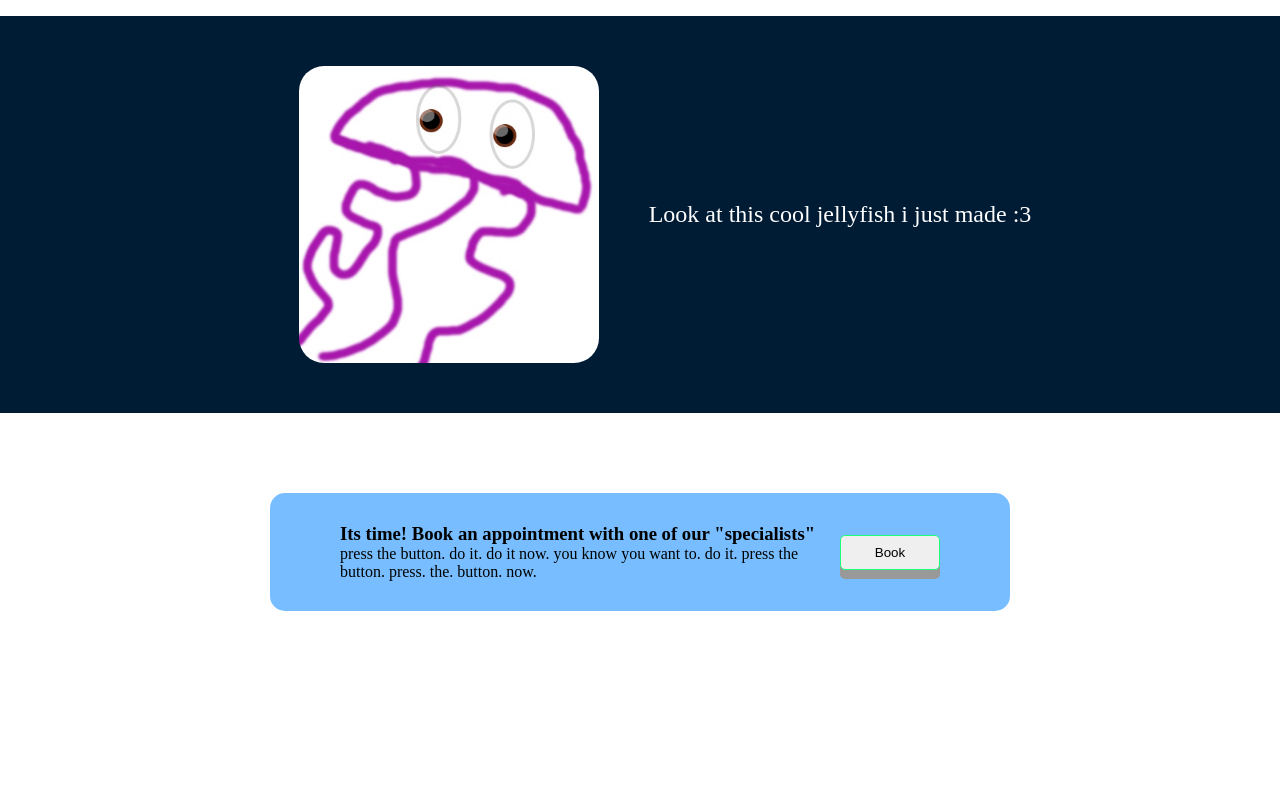
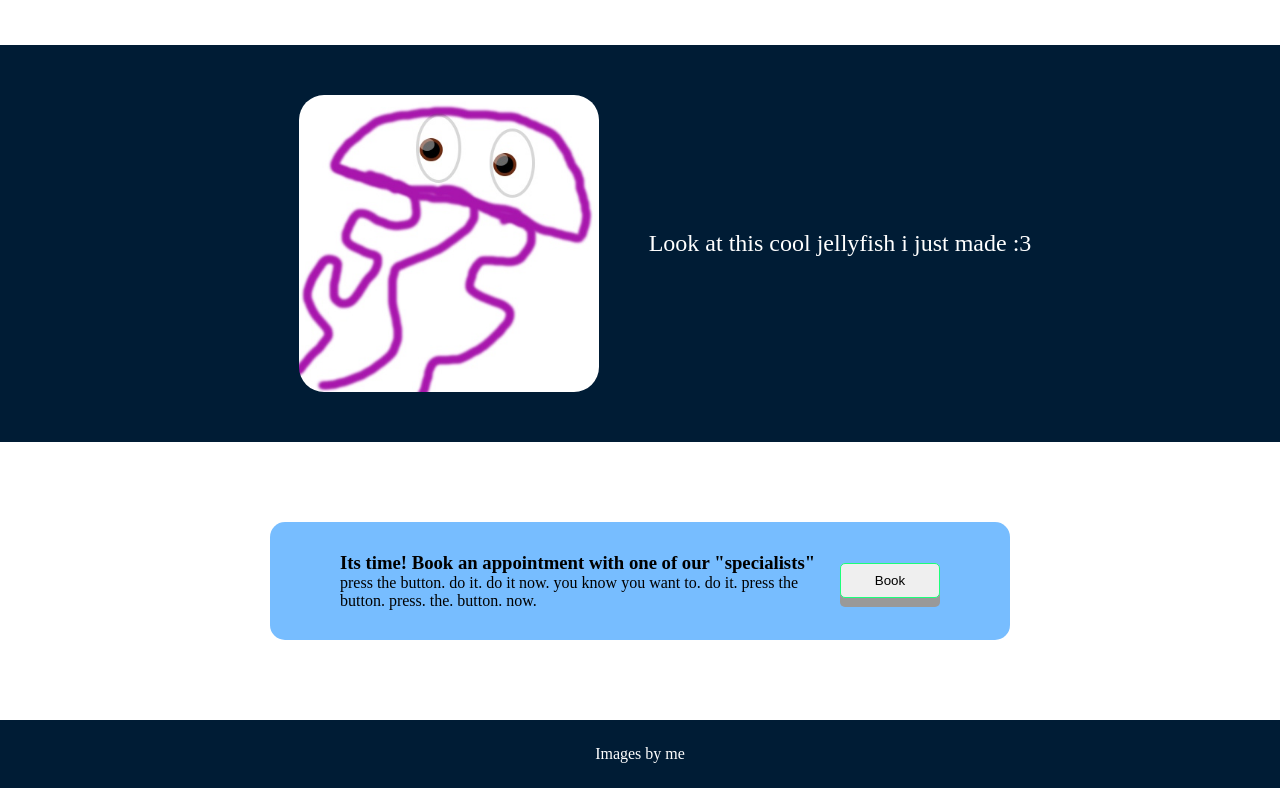
Before and after one commit to HotCoffeeYT/startpage-example, a plain HTML site: page index.html in a window 1280 px wide. Shown: the part 781-1569 px from the top of the page. Before the commit the page ends 1472 px from the top, so only its background shows below. Drawn offline with Linux system fonts and the light colour scheme.

Commit message:
added footer

```diff
--- a/index.html
+++ b/index.html
@@ -71,6 +71,9 @@
 			<button class="btn">Book</button>
 		</div>
 		</div>
+		<div class="footer">
+			<p>Images by me</p>
+		</div>
 
 	</body>
 </html>
--- a/styles.css
+++ b/styles.css
@@ -10,6 +10,8 @@ body {
 	display: flex;
 	justify-content: space-evenly;
 	background-color: #001C35;
+	height: 80px;
+	align-items: center;
 }
 
 .headerlinks {
@@ -23,7 +25,7 @@ body {
 }
 
 .headerlogo {
-	width: 50px;
+	width: 80px;
 	height: auto;
 }
 
@@ -138,3 +140,13 @@ body {
 .convince h3, p {
 	margin: 0px;
 }
+
+.footer {
+	display: flex;
+	align-items: center;
+	justify-content: center;
+	background-color: #001C35;
+	text-align: center;
+	padding: 25px;
+	color: white;
+}
```
